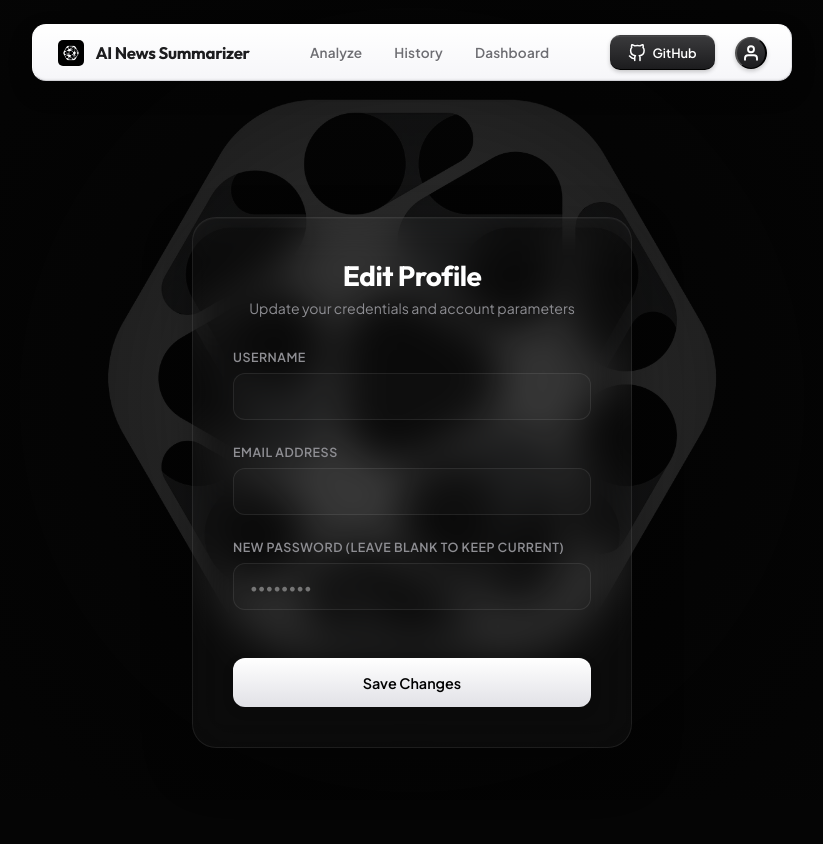
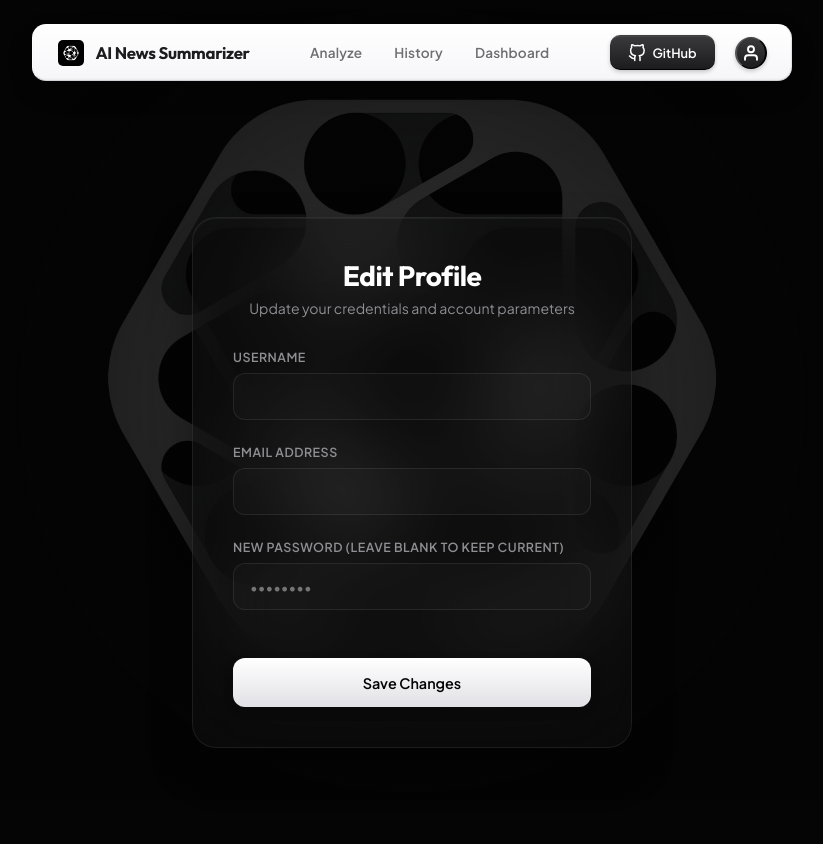
Before and after one commit to mayank018-tech/AI-News-summarizer, a Flask app: page /edit-profile in a window 1280 px wide. Shown: the whole page, without its empty margins (228-1051 px from the left). Run offline with Flask 3, Linux system fonts and the light colour scheme; the visitor is signed in with stand-in values (Sample User, id 1); parts of the project's set-up code (start-up, migrations or seed data) failed here and were passed over.

Commit message:
fix: Disable browser caching for auth routes and upgrade edit profile UI to match glassmorphism

```diff
--- a/app.py
+++ b/app.py
@@ -92,6 +92,14 @@ def is_meaningful_text(text, threshold=0.3):
     return (valid_count / len(cleaned)) >= threshold
 
 app = Flask(__name__)
+
+@app.after_request
+def add_header(response):
+    response.headers['Cache-Control'] = 'no-cache, no-store, must-revalidate'
+    response.headers['Pragma'] = 'no-cache'
+    response.headers['Expires'] = '0'
+    return response
+
 app.secret_key = os.environ.get('SECRET_KEY', 'default_secret_key_1234')
 
 # Use Supabase Database URL or a local SQLite backup
--- a/templates/edit_profile.html
+++ b/templates/edit_profile.html
@@ -301,15 +301,14 @@
         .edit-profile-container {
             width: 90%;
             max-width: 440px;
-            background: var(--card-bg);
-            border: 1px solid var(--card-border);
+            background: rgba(20, 20, 22, 0.4);
+            border: 1px solid rgba(255, 255, 255, 0.08);
             border-radius: 24px;
-            backdrop-filter: blur(20px);
-            -webkit-backdrop-filter: blur(20px);
+            backdrop-filter: blur(40px);
+            -webkit-backdrop-filter: blur(40px);
             padding: 2.5rem;
             margin: 7rem auto 2rem auto;
-            box-shadow: 0 20px 50px rgba(0, 0, 0, 0.3),
-                        inset 0 1px 0 rgba(255, 255, 255, 0.03);
+            box-shadow: 0 20px 40px rgba(0, 0, 0, 0.4), inset 0 1px 0 rgba(255, 255, 255, 0.05);
             display: flex;
             flex-direction: column;
             align-items: stretch;
```
Also changed, not shown: patch_auth.py (added, +36 -0 lines).
